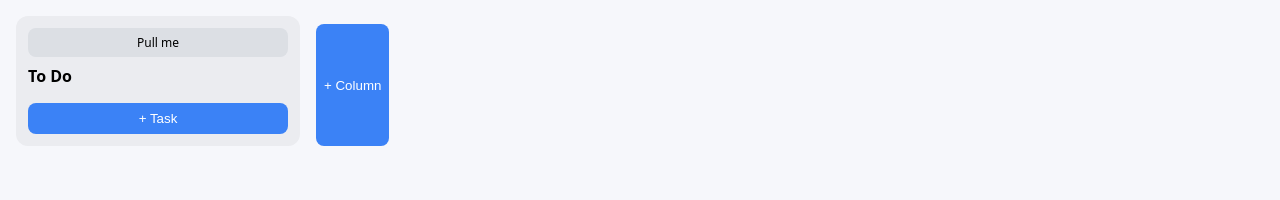
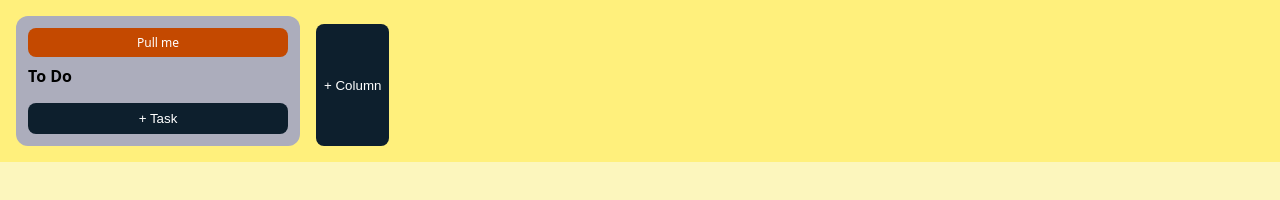
Before and after one commit to CookLe123/kanban-webpack, a website built with webpack: page src/index.html in a window 1280 px wide. Built offline with nearby package versions, Linux system fonts and the light colour scheme.

Commit message:
color try

```diff
--- a/src/styles/main.css
+++ b/src/styles/main.css
@@ -3,7 +3,7 @@ body {
     system-ui,
     -apple-system,
     sans-serif;
-  background: #f6f7fb;
+  background: #fcf6bd;
   margin: 0;
 }
 
@@ -12,10 +12,11 @@ body {
   gap: 16px;
   padding: 16px;
   overflow-x: auto;
+  background: #fff07c;
 }
 
 .column {
-  background: #ebecf0;
+  background: #acadbc;
   padding: 12px;
   width: 260px;
   border-radius: 12px;
@@ -26,15 +27,15 @@ body {
 }
 
 .column:hover {
-  background: #e3e4e8;
+  background: #c6c7d2;
 }
 
 .column.active-left {
-  box-shadow: inset 4px 0 0 #3b82f6;
+  box-shadow: inset 4px 0 0 #f55a00;
 }
 
 .column.active-right {
-  box-shadow: inset -4px 0 0 #3b82f6;
+  box-shadow: inset -4px 0 0 #f55a00;
 }
 
 .column h3 {
@@ -47,16 +48,17 @@ body {
 .draggableZone {
   cursor: grab;
   padding: 6px;
-  background: #dcdfe4;
+  background: #c44900;
   border-radius: 8px;
   margin-bottom: 8px;
+  color: white;
   text-align: center;
   font-size: 12px;
   transition: background 0.2s;
 }
 
 .draggableZone:hover {
-  background: #cfd3da;
+  background: #ff8b47;
 }
 
 .draggableZone:active {
@@ -104,14 +106,14 @@ button {
   padding: 8px;
   border-radius: 8px;
   border: none;
-  background: #3b82f6;
+  background: #0d1f2d;
   color: white;
   cursor: pointer;
   transition: 0.2s;
 }
 
 button:hover {
-  background: #2563eb;
+  background: #25587e;
 }
 
 button:active {
```
